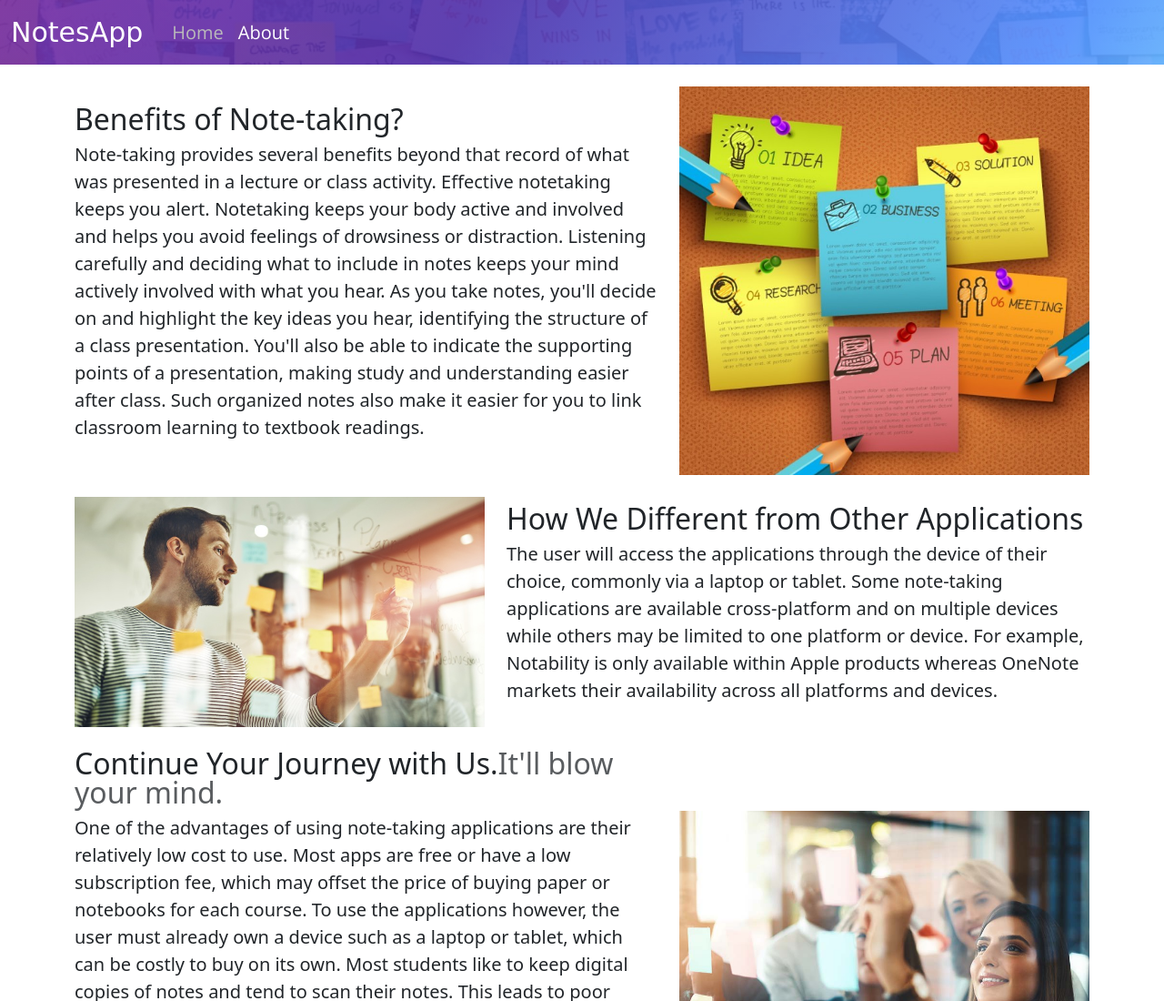
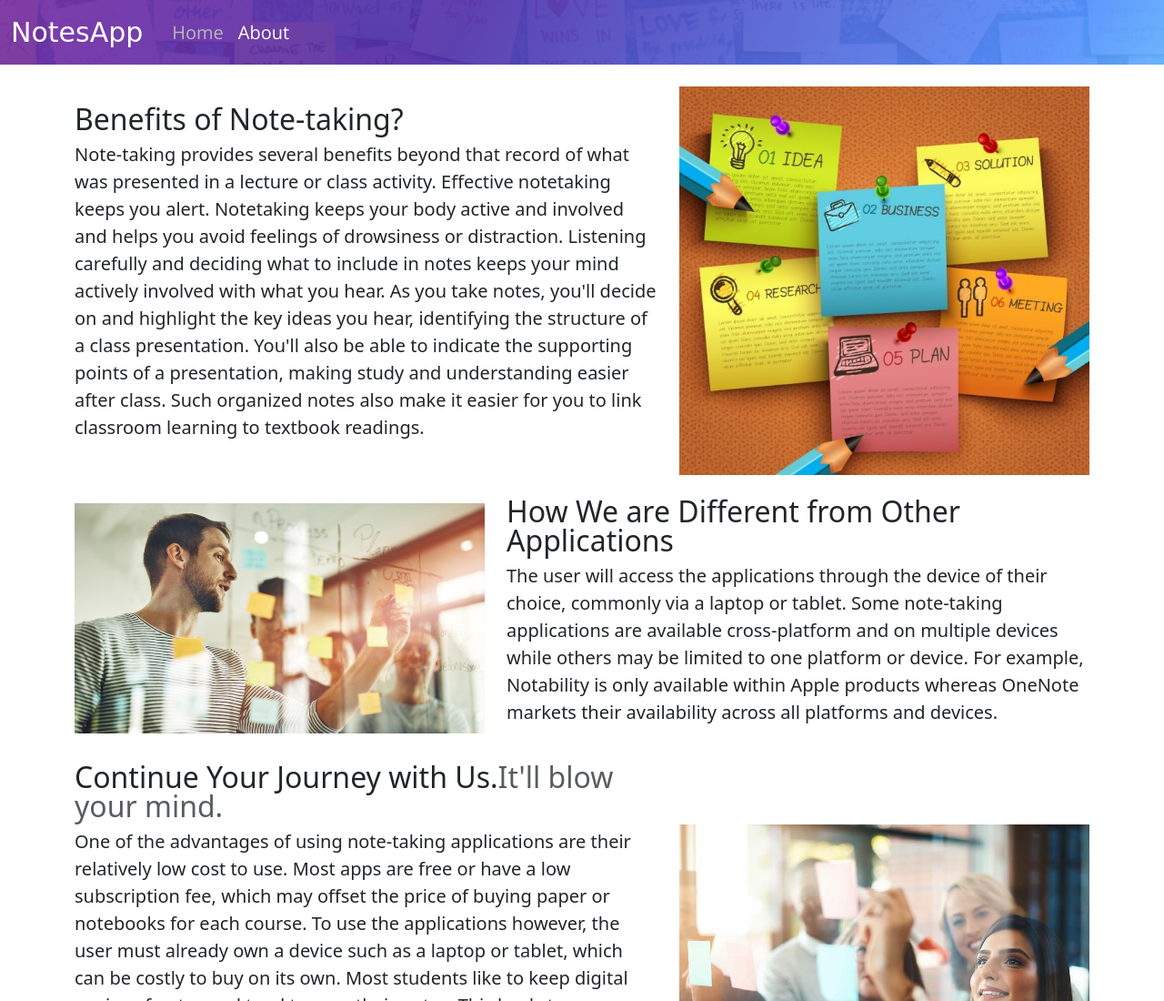
Before and after one commit to ArpanSeal/NotesApp, a plain HTML site: page about.html in a window 1280 px wide. Shown: the top 1100 px of the page at 91% size. Drawn offline with nearby package versions, Linux system fonts and the light colour scheme; a web font is replaced by a local one.

Commit message:
NotesApp

```diff
--- a/about.html
+++ b/about.html
@@ -57,7 +57,7 @@
         </div>
         <div class="row featurette d-flex justify-content-center align-items-center my-4">
             <div class="col-md-7 order-md-2">
-                <h2 class="featurette-heading fw-normal lh-1">How We Different from Other Applications</h2>
+                <h2 class="featurette-heading fw-normal lh-1">How We are Different from Other Applications</h2>
                 <p class="lead">The user will access the applications through the device of their choice, commonly via a laptop or tablet. Some note-taking applications are available cross-platform and on multiple devices while others may be limited to one platform or device. For example, Notability is only available within Apple products whereas OneNote markets their availability across all platforms and devices.</p>
             </div>
             <div class="col-md-5 order-md-1">
```
